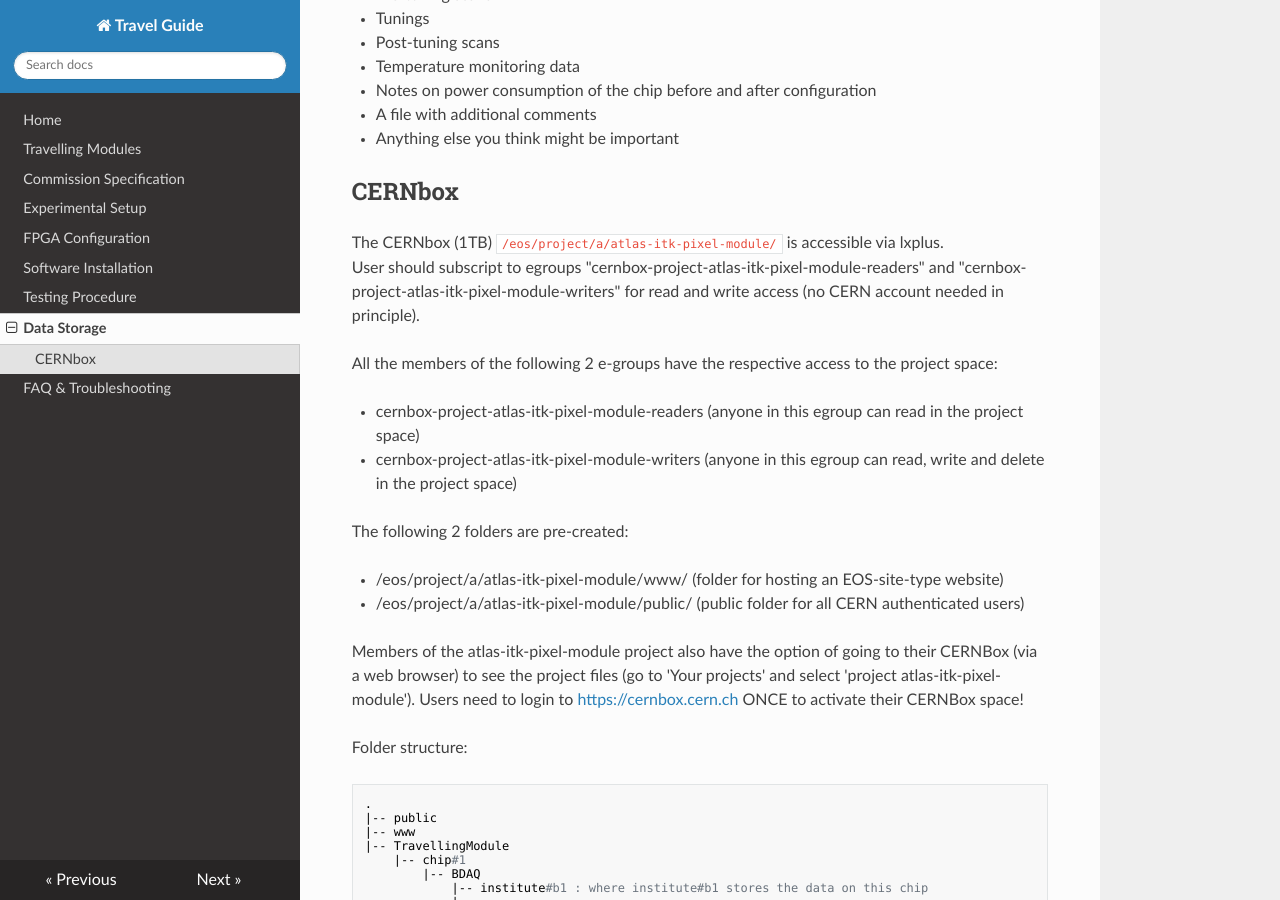
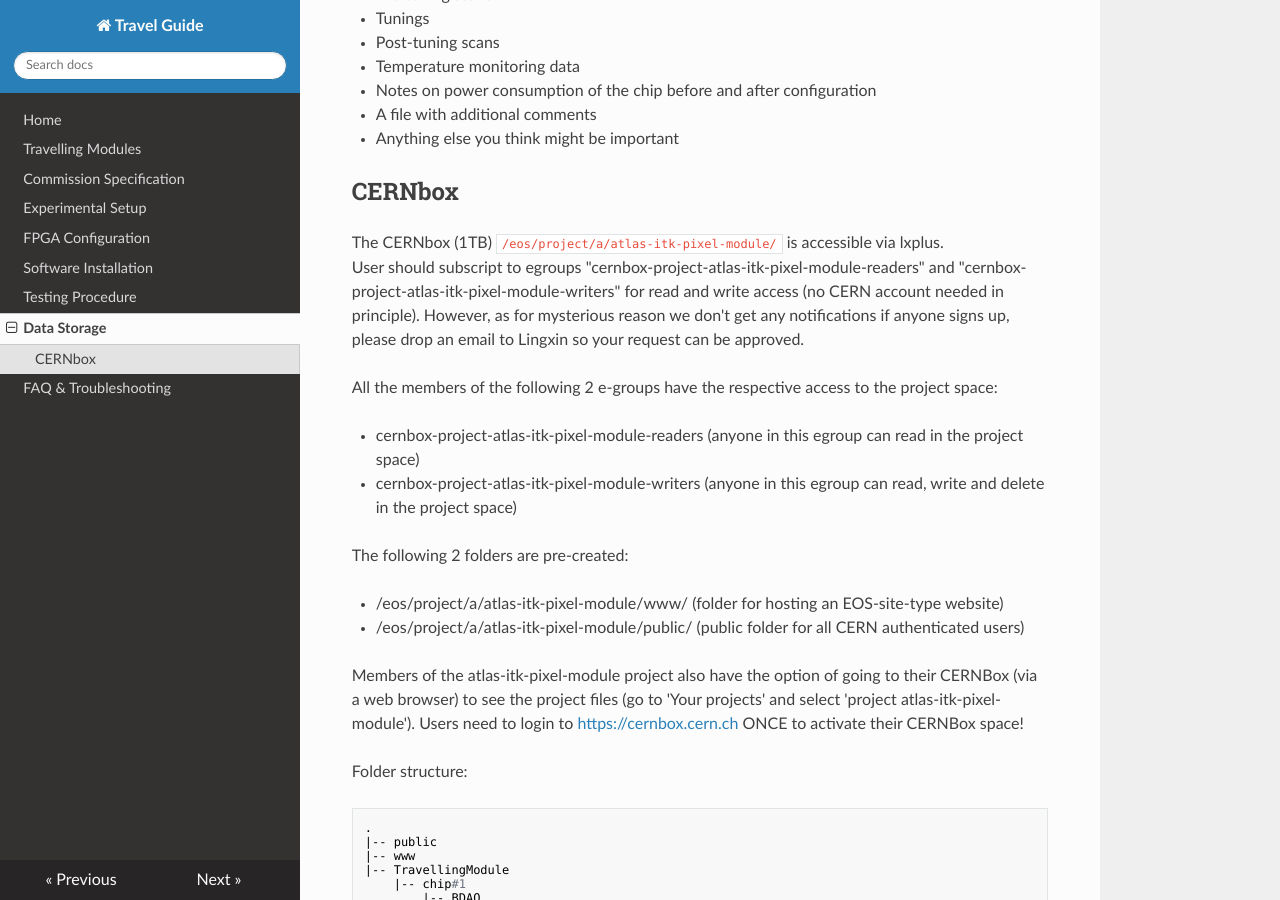
Before and after one commit to lime86/TravellingModule, an MkDocs documentation site: the page built from docs/datastorage.md, in a window 1280 px wide and 900 px high, scrolled down 321 px. Built offline with MkDocs 1.6.1, drawn with Linux system fonts in a browser that asks for light colours; nearby versions of some CDN libraries; old or Windows-style settings are respelled for this version of MkDocs.

Commit message:
add hint to drop an email when subscribe to egroup

````diff
--- a/docs/datastorage.md
+++ b/docs/datastorage.md
@@ -19,7 +19,8 @@ CERNbox
 
 The CERNbox (1TB) ```/eos/project/a/atlas-itk-pixel-module/``` is accessible via lxplus.
 User should subscript to egroups "cernbox-project-atlas-itk-pixel-module-readers" and "cernbox-project-atlas-itk-pixel-module-writers"
-for read and write access (no CERN account needed in principle).
+for read and write access (no CERN account needed in principle). However, as for mysterious reason we don't get any notifications if anyone signs up,
+please drop an email to Lingxin so your request can be approved.
 
 
 All the members of the following 2 e-groups have the respective access to the project space:
````
